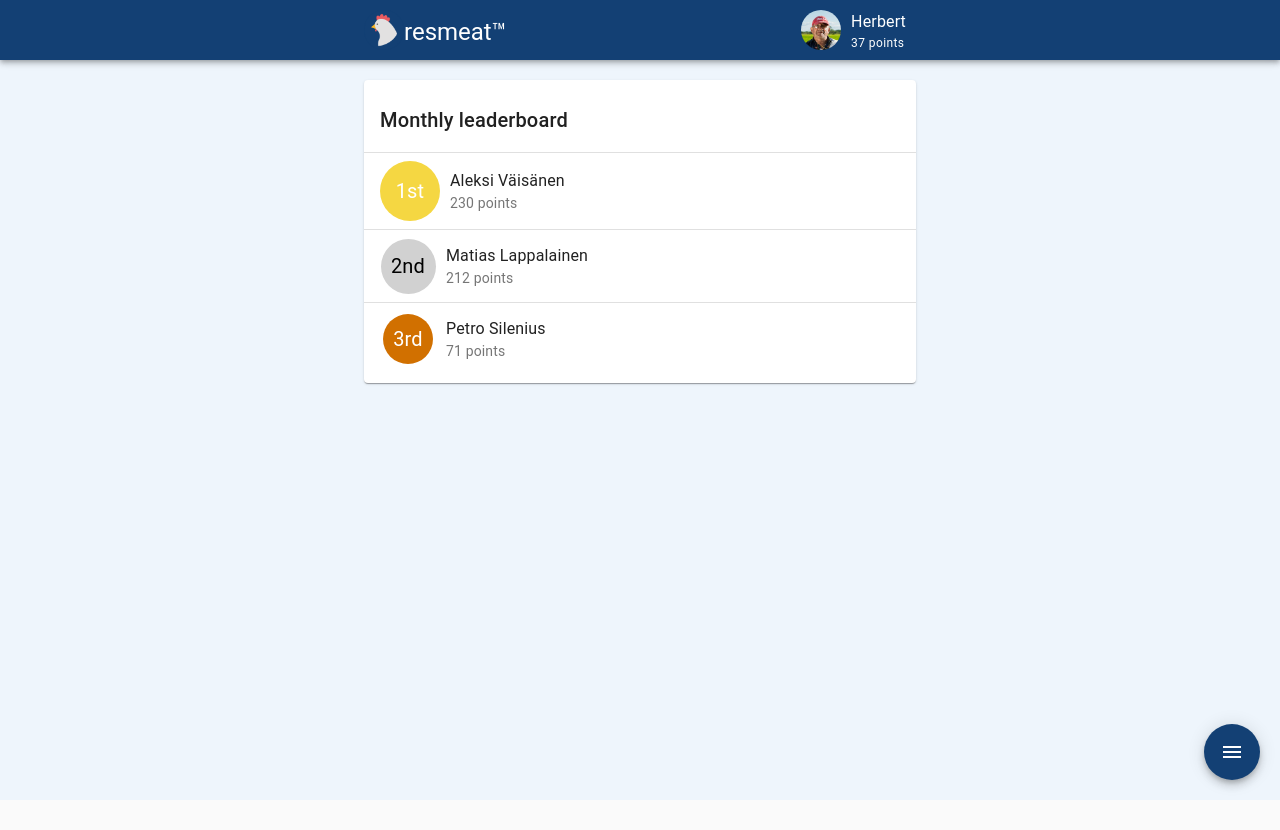
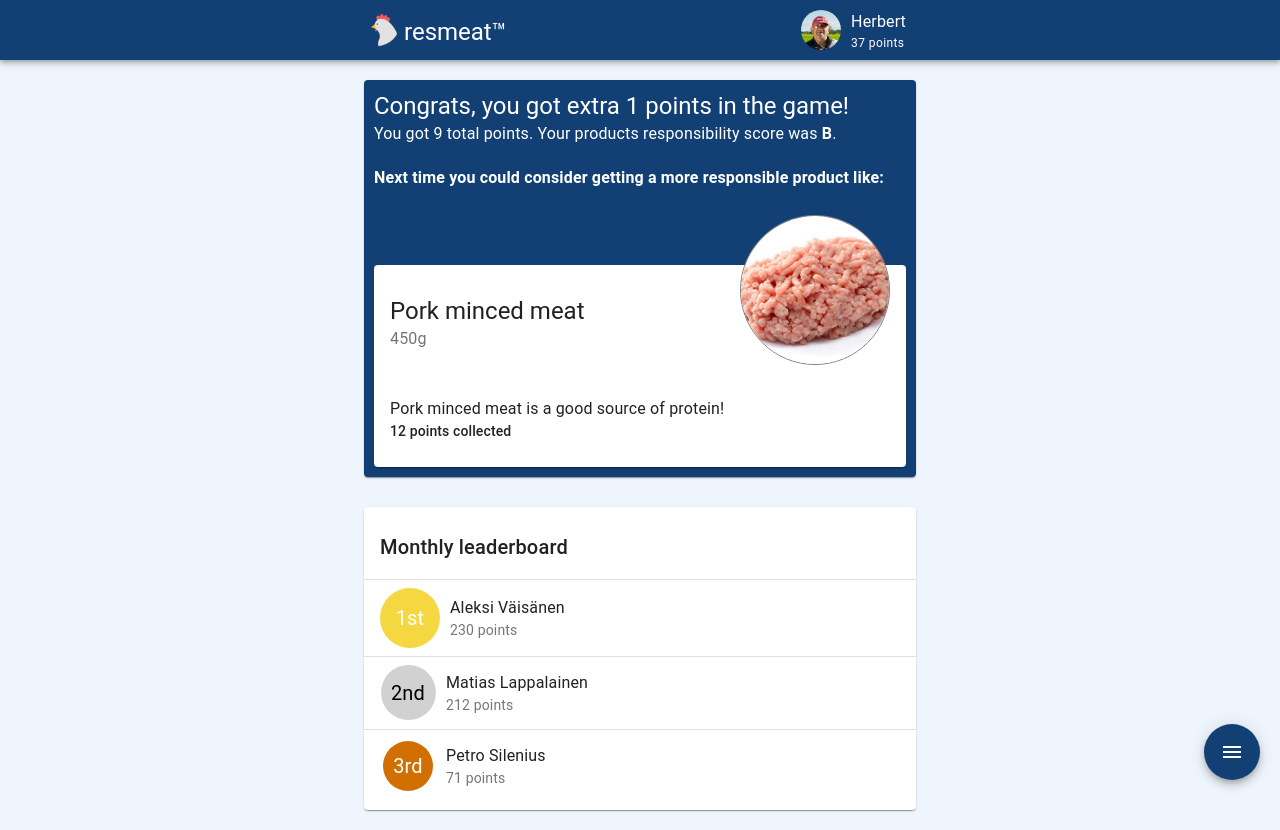
Before and after one commit to aleksivaisanen/resmeat, a React (Create React App) app: page /leaderboard/1/1 in a window 1280 px wide. Before the commit the page ends 800 px from the top, so only its background shows below. Built offline with nearby package versions, Linux system fonts and the light colour scheme.

Commit message:
Add game result card to leaderboard

```diff
--- a/src/components/Leaderboard.jsx
+++ b/src/components/Leaderboard.jsx
@@ -32,7 +32,8 @@ const useStyles = makeStyles((theme) => ({
     justifyContent: 'center',
   },
   card: {
-    width: '100%'
+    width: '100%',
+    marginBottom: '20px',
   }
 }));
 
--- a/src/components/ProductDescription.jsx
+++ b/src/components/ProductDescription.jsx
@@ -11,6 +11,7 @@ const useStyles = makeStyles({
     height: '150px',
     margin: '16px',
     marginTop: '-50px',
+    border: '1px solid gray',
   },
   headerContainer: {
     display: 'flex',
@@ -19,12 +20,12 @@ const useStyles = makeStyles({
     width: '70%',
   },
   CardContent: {
-    display: "flex",
-    justifyContent: "space-between"
+    display: 'flex',
+    justifyContent: 'space-between',
   },
   right: {
-    textAlign: "end"
-  }
+    textAlign: 'end',
+  },
 });
 
 const ProductDescription = (props) => {
@@ -42,7 +43,7 @@ const ProductDescription = (props) => {
       </div>
 
       <CardContent>
-        <Typography >{product.description}</Typography>
+        <Typography>{product.description}</Typography>
         <Typography variant="subtitle2">
           {`${Math.floor(Math.random() * 15) + 1} points collected`}
         </Typography>
--- a/src/index.jsx
+++ b/src/index.jsx
@@ -8,7 +8,7 @@ import Main from './views/Main';
 import Farm from './views/Farm';
 import Menu from './components/Menu';
 import Product from './views/Product';
-import Leaderboard from './components/Leaderboard';
+import LeaderBoardView from './views/LeaderBoardView';
 import Minigame from './views/Minigame';
 import * as serviceWorker from './serviceWorker';
 
@@ -65,9 +65,9 @@ ReactDOM.render(
             <Product />
           </Page>
         </Route>
-        <Route path="/leaderboard/:productid/:gamescore">
+        <Route path="/leaderboard/:productid?/:gamescore?">
           <Page>
-            <Leaderboard />
+            <LeaderBoardView />
           </Page>
         </Route>
       </Switch>
--- /dev/null
+++ b/src/views/LeaderBoardView.jsx
@@ -0,0 +1,51 @@
+import { useParams } from 'react-router-dom';
+import Leaderboard from '../components/Leaderboard';
+import { Card, makeStyles, Typography } from '@material-ui/core';
+import ProductDescription from '../components/ProductDescription';
+import data from '../data/data.json';
+
+const useStyles = makeStyles((theme) => ({
+  card: {
+    width: '100%',
+    marginBottom: '30px',
+    padding: '10px',
+    backgroundColor: theme.palette.primary.main,
+    color: 'white',
+  },
+  recommendation: {
+    marginTop: '20px',
+  },
+}));
+
+function LeaderBoardView() {
+  let { productid, gamescore } = useParams();
+  const classes = useStyles();
+
+  const ScoreResult = () => {
+    const productData = data[1]['products'][2];
+    return (
+      <Card className={classes.card}>
+        <Typography variant="h5">
+          Congrats, you got extra {gamescore} points in the game!
+        </Typography>
+        <Typography variant="body1">
+          You got {Number(gamescore) + 8} total points. Your products responsibility score was{' '}
+          <b>B</b>.
+        </Typography>
+        <Typography variant="body1" className={classes.recommendation}>
+          <b>Next time you could consider getting a more responsible product like:</b>
+        </Typography>
+        <ProductDescription product={productData} />
+      </Card>
+    );
+  };
+
+  return (
+    <>
+      {productid && gamescore && <ScoreResult />}
+      <Leaderboard />
+    </>
+  );
+}
+
+export default LeaderBoardView;
```
